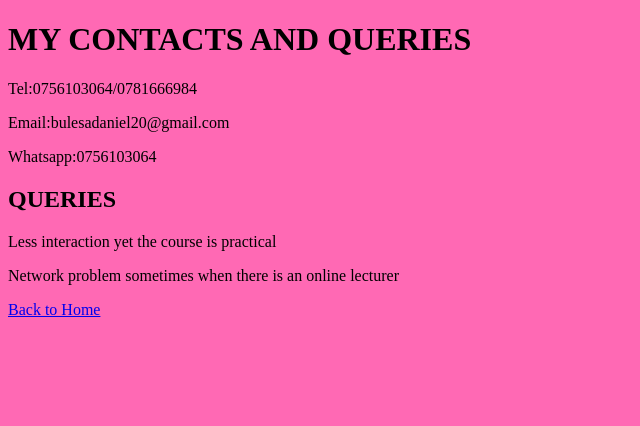
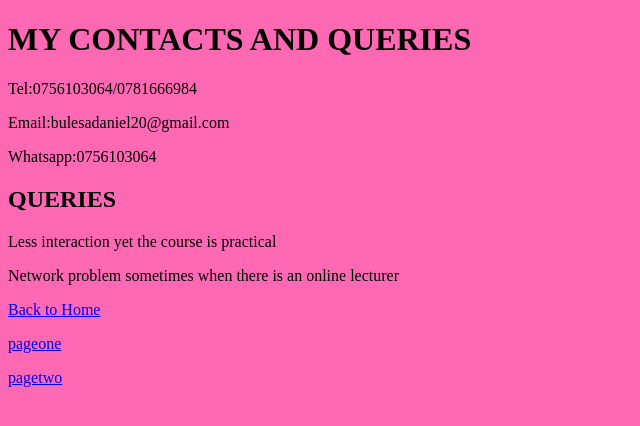
Before and after one commit to bulesa20/Web-Exam, a plain HTML site: page pagethree.html in a window 1280 px wide. Shown: the whole page, without its empty margins (0-640 px from the left). Drawn offline with Linux system fonts and the light colour scheme.

Commit message:
Update pagethree.html

```diff
--- a/pagethree.html
+++ b/pagethree.html
@@ -16,5 +16,8 @@
         <P>Less interaction yet the course is practical</P>
         <p>Network problem sometimes when there is an online lecturer</p>
         <p><a href="index.html">Back to Home</a></p>
+        <p><a href="pageone.html">pageone</a></p>
+        <p><a href="pagetwo.html">pagetwo</a></p>
+
     </body>
 </html>
```
